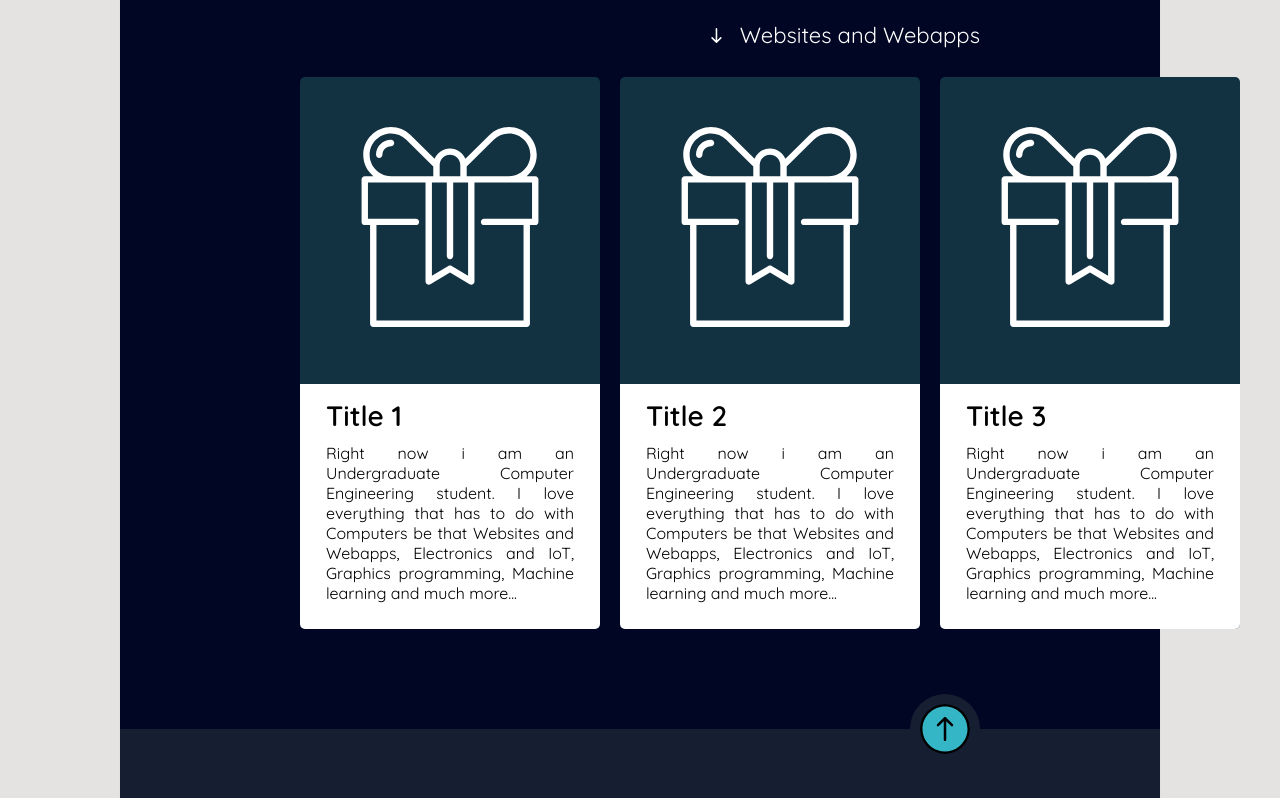
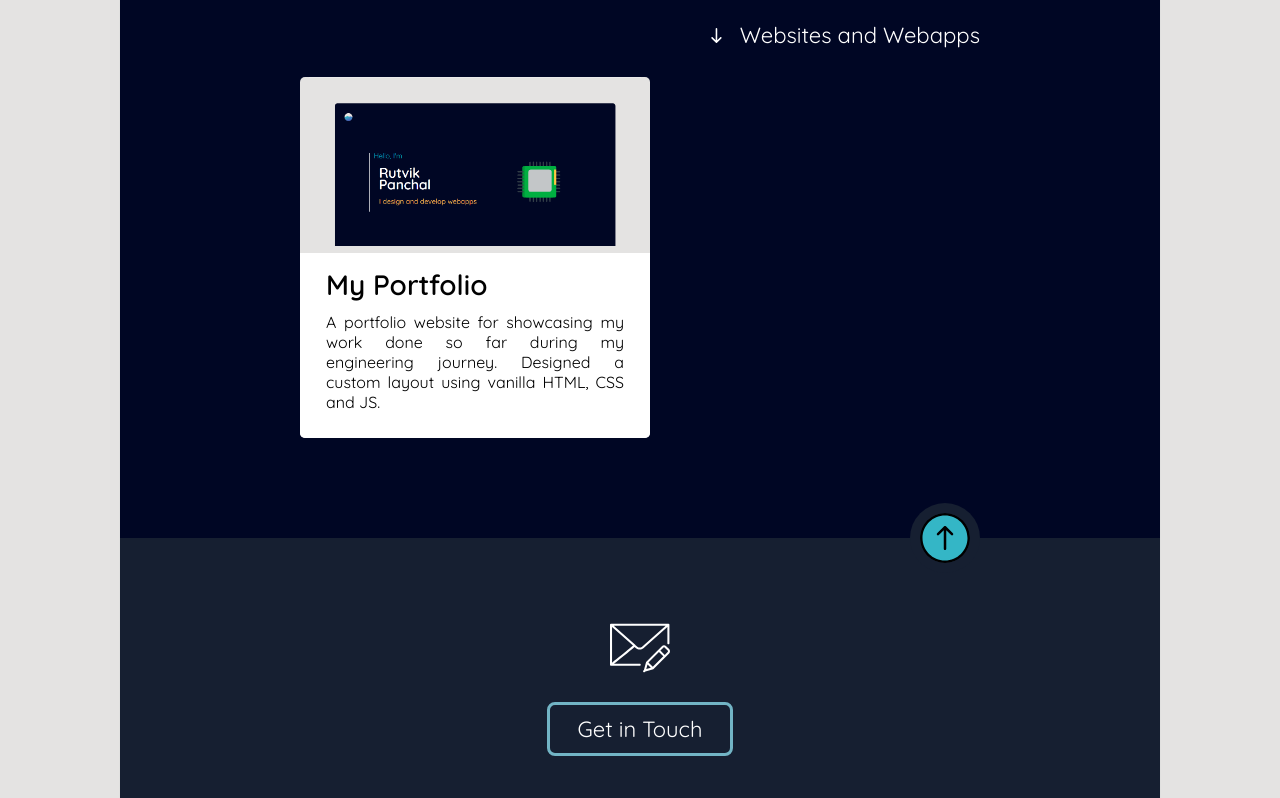
Before and after one commit to RutvikPanchal/Rutvikpanchal.github.io, a plain HTML site: page index.html in a window 1280 px wide. Shown: the part 1793-2591 px from the top of the page. Drawn offline with Linux system fonts and the light colour scheme.

Commit message:
updated index.html and gallery

```diff
--- a/index.html
+++ b/index.html
@@ -272,15 +272,14 @@
               <div
                 style="
                   text-align: center;
-                  background: #123141;
+                  background: #e4e3e2;
                   border-radius: 5px;
-                  margin-right: 20px;
+                  width:350px;
                 "
               >
                 <img
-                  src="assets/svg/present.svg"
-                  width="200px"
-                  style="padding: 50px"
+                  src="assets/img/Gallery_01.png"
+                  style="width: 95%;"
                 />
                 <div
                   style="
@@ -297,88 +296,10 @@
                       margin-bottom: 10px;
                     "
                   >
-                    Title 1
+                    My Portfolio
                   </div>
                   <p style="font-size: 16px; margin: 0; text-align: justify">
-                    Right now i am an Undergraduate Computer Engineering
-                    student. I love everything that has to do with Computers be
-                    that Websites and Webapps, Electronics and IoT, Graphics
-                    programming, Machine learning and much more...
-                  </p>
-                </div>
-              </div>
-              <div
-                style="
-                  text-align: center;
-                  background: #123141;
-                  border-radius: 5px;
-                  margin-right: 20px;
-                "
-              >
-                <img
-                  src="assets/svg/present.svg"
-                  width="200px"
-                  style="padding: 50px"
-                />
-                <div
-                  style="
-                    background-color: #ffffff;
-                    color: #000000;
-                    padding: 14px 26px 26px 26px;
-                    border-radius: 0px 0px 5px 5px;
-                  "
-                >
-                  <div
-                    style="
-                      text-align: left;
-                      font-weight: 600;
-                      margin-bottom: 10px;
-                    "
-                  >
-                    Title 2
-                  </div>
-                  <p style="font-size: 16px; margin: 0; text-align: justify">
-                    Right now i am an Undergraduate Computer Engineering
-                    student. I love everything that has to do with Computers be
-                    that Websites and Webapps, Electronics and IoT, Graphics
-                    programming, Machine learning and much more...
-                  </p>
-                </div>
-              </div>
-              <div
-                style="
-                  text-align: center;
-                  background: #123141;
-                  border-radius: 5px;
-                "
-              >
-                <img
-                  src="assets/svg/present.svg"
-                  width="200px"
-                  style="padding: 50px"
-                />
-                <div
-                  style="
-                    background-color: #ffffff;
-                    color: #000000;
-                    padding: 14px 26px 26px 26px;
-                    border-radius: 0px 0px 5px 5px;
-                  "
-                >
-                  <div
-                    style="
-                      text-align: left;
-                      font-weight: 600;
-                      margin-bottom: 10px;
-                    "
-                  >
-                    Title 3
-                  </div>
-                  <p style="font-size: 16px; margin: 0; text-align: justify">
-                    Right now i am an Undergraduate Computer Engineering
-                    student. I love everything that has to do with Computers be
-                    that Websites and Webapps, Electronics and IoT, Graphics
-                    programming, Machine learning and much more...
+                    A portfolio website for showcasing my work done so far during my engineering journey. Designed a custom layout using vanilla HTML, CSS and JS.
                   </p>
                 </div>
               </div>
```
Also changed, not shown: assets/img/Gallery_01.png (added).
